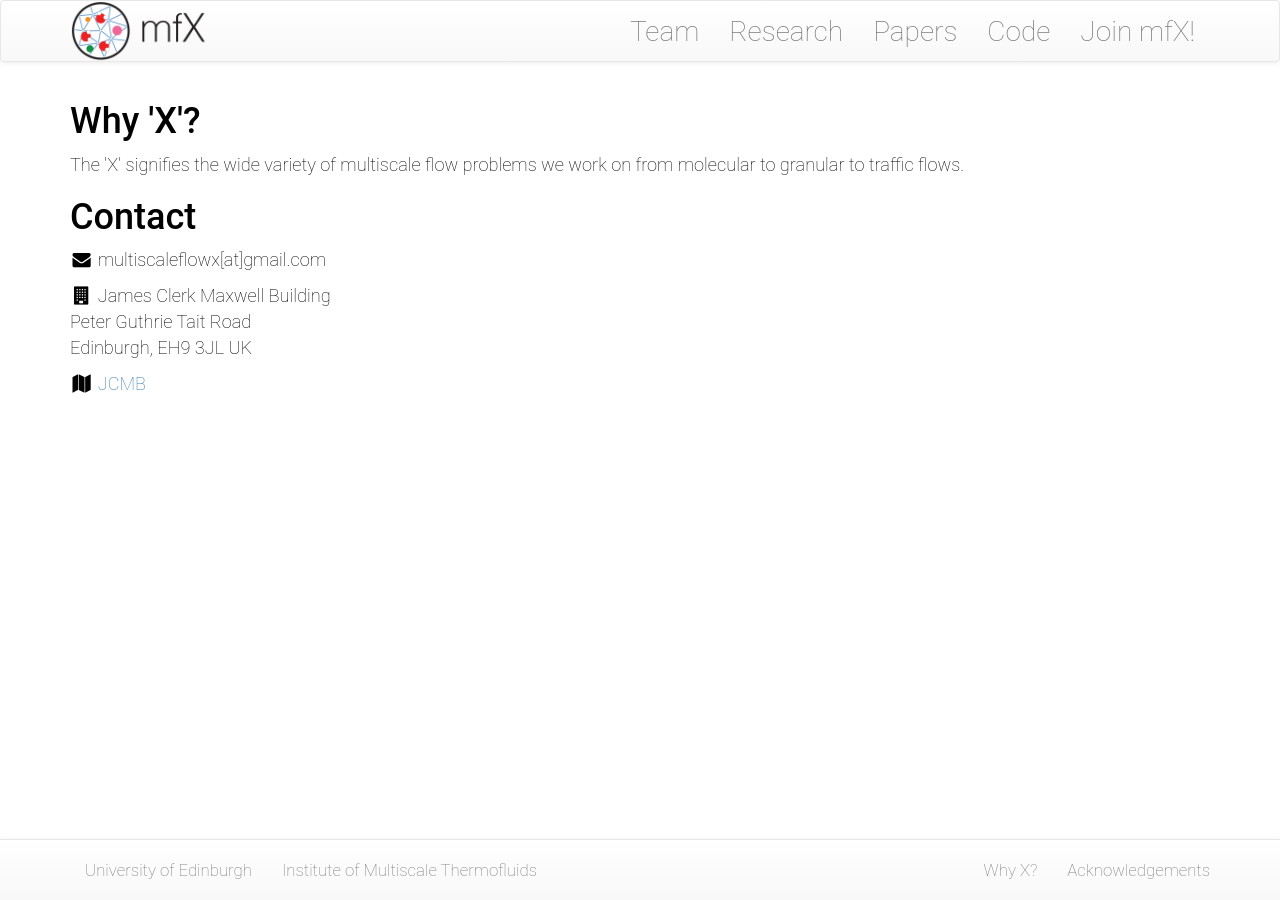
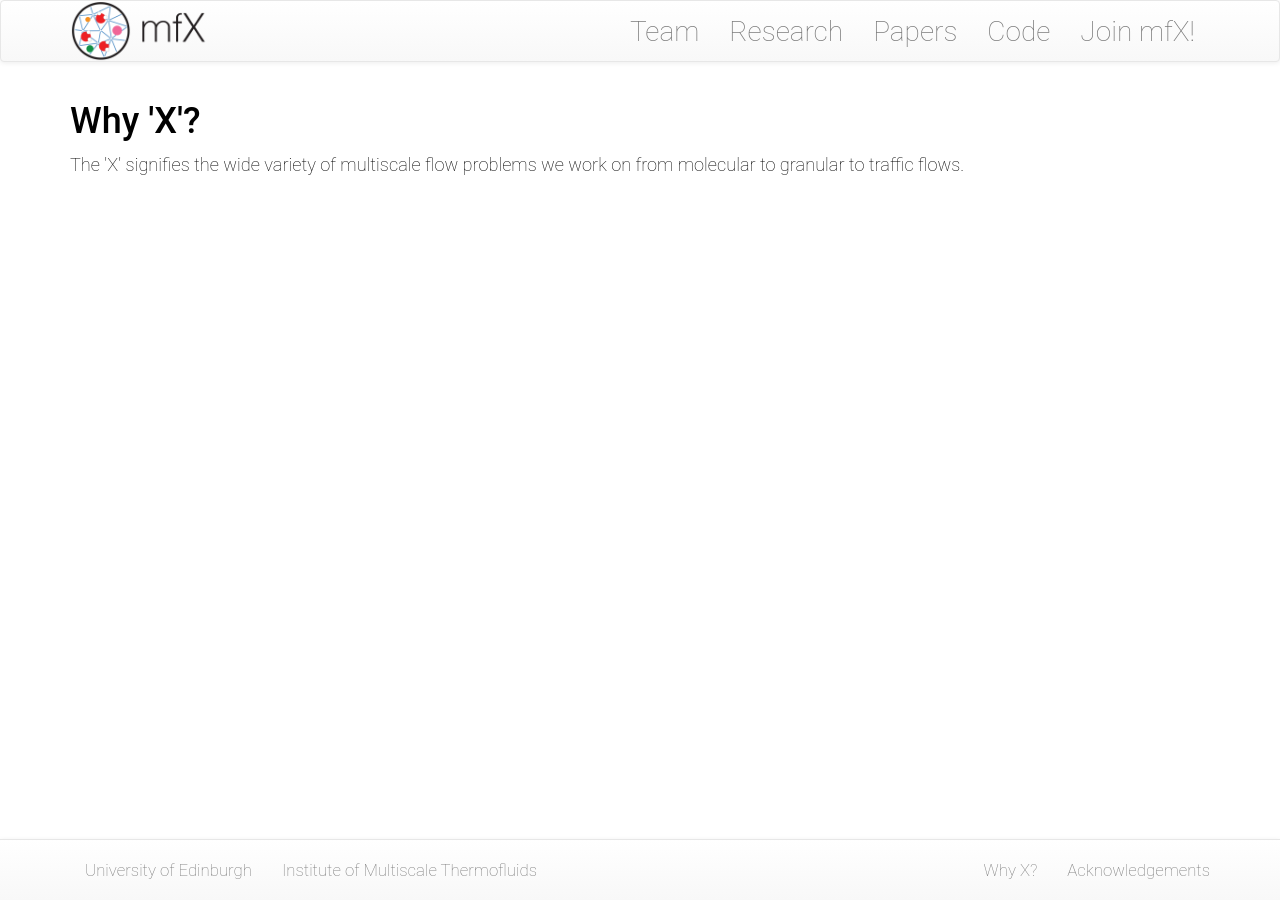
Before and after one commit to multiscaleflowx/multiscaleflowx.github.io, a Jekyll site: the page built from about/index.html, in a window 1280 px wide. Built offline with Jekyll 4.4.1, drawn with Linux system fonts in a browser that asks for light colours; nearby versions of some CDN libraries.

Commit message:
minor changes

```diff
--- a/about/index.html
+++ b/about/index.html
@@ -1,25 +1,12 @@
 ---
 layout: default
-title: mfX group
+title: multiscale flow X
 categories:
  - about
 ---
 <div class="smallhead">
-<p><a name="purpose"></a></p>
-<h1 id="purpose">Why 'X'?</h1>
+	<p><a name="whyx"></a></p>
+	<h1 id="whyx">Why 'X'?</h1>
 
-<p>The 'X' signifies the wide variety of multiscale flow problems we work on from molecular to granular to traffic flows.</p>
-
-<p><a name="contact"></a></p>
-<h1 id="contact">Contact</h1>
-
-<p><i class="fa fa-envelope fa-fw" aria-hidden="true"></i> multiscaleflowx[at]gmail.com</p>
-
-<p><i class="fa fa-building fa-fw" aria-hidden="true"></i> James Clerk Maxwell Building<br />
-Peter Guthrie Tait Road<br/>
-Edinburgh, EH9 3JL
-UK</p>
-
-<p><i class="fa fa-map fa-fw" aria-hidden="true"></i> <a href="https://www.google.com/maps/place/James+Clerk+Maxwell+Building,+Edinburgh+EH9+3JL/@55.9216819,-3.1758585,17z/">JCMB</a></p>
-
+	<p>The 'X' signifies the wide variety of multiscale flow problems we work on from molecular to granular to traffic flows.</p>
 </div>
--- a/code/index.html
+++ b/code/index.html
@@ -12,7 +12,7 @@ categories:
   </div>
   <div class="mediumspacer"></div>
 
-<div class="bigtitle text-center">Software</div>
+  <div class="text-center"><h1> Software</h1> </div>
 <div class="mediumspacer"></div>
 
 
@@ -45,4 +45,4 @@ categories:
   </div>
   <div class="hugespacer"></div>
 
-  <div class="bigtitle text-center">Scripts</div>
+  <div class="text-center"> <h1> Scripts</h1></div>
--- a/team/index.html
+++ b/team/index.html
@@ -1,6 +1,6 @@
 ---
 layout: default
-title: multiscale fluid X (mfX)
+title: multiscale flow X
 categories:
  - team
 ---
```
Also changed, not shown: other parts of code/index.html (+1 -1 lines), join-mfX/index.html (+4 -4 lines), images/logo/mfx-logo-square.svg (deleted), 8 other files.
